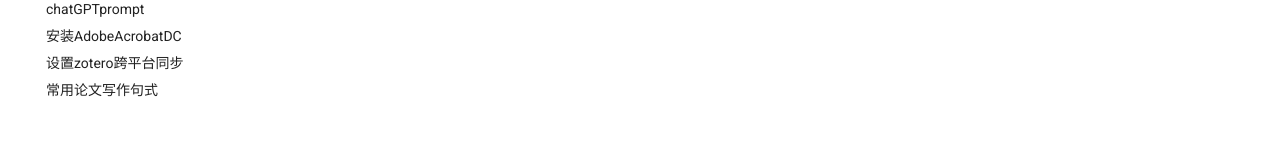
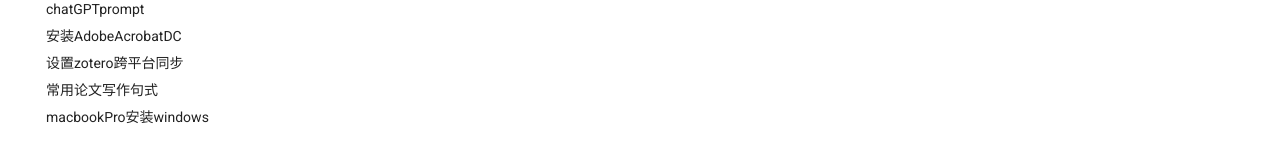
Before and after one commit to ymma98/technotes, an MkDocs documentation site: the page built from docs/杂谈/windows_everything的使用.md, in a window 1280 px wide. Shown: the part 554-716 px from the top of the page. Built offline with MkDocs 1.6.1 and Material for MkDocs 9.7.7, drawn with Linux system fonts in a browser that asks for light colours.

Commit message:
Update mkdocs.yml

```diff
--- a/mkdocs.yml
+++ b/mkdocs.yml
@@ -20,6 +20,7 @@ nav:
       - 安装AdobeAcrobatDC: 杂谈/安装AdobeAcrobatDC.md
       - 设置zotero跨平台同步: 杂谈/设置zotero跨平台同步.md
       - 常用论文写作句式: 杂谈/常用论文写作句式.md
+      - macbookPro安装windows: 杂谈/macbookPro安装windows.md
   - Linux:
       - bash速查: Linux/bash速查.md
       - vim速查: Linux/vim速查.md
```
